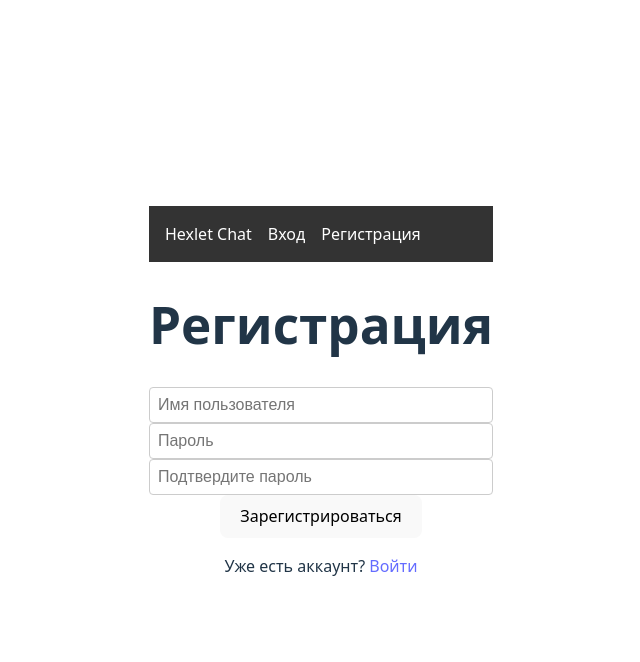
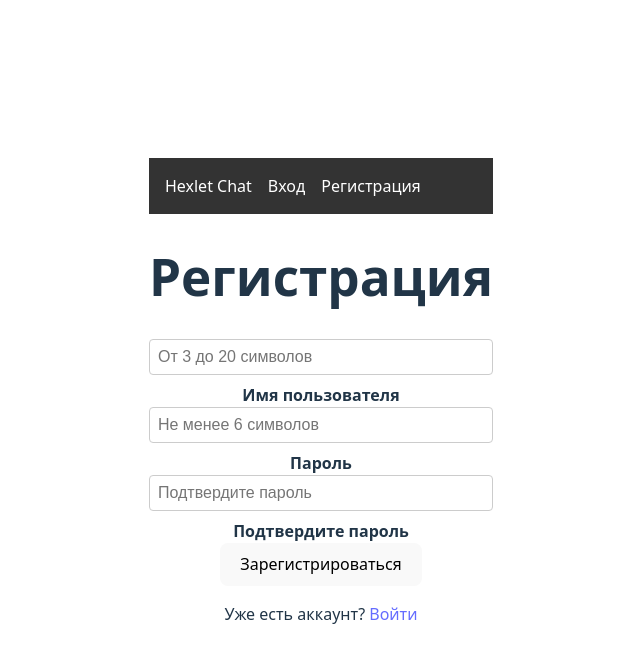
Before and after one commit to VladyBarvy/frontend-project-12, a React (Vite) app in the folder frontend/: page /signup in a window 1280 px wide. Shown: the top 662 px of the page, without its empty margins (319-959 px from the left). Built offline with nearby package versions, Linux system fonts and the light colour scheme.

Commit message:
100625 fix default channels 6

```diff
--- a/frontend/src/routes/RegisterPage.jsx
+++ b/frontend/src/routes/RegisterPage.jsx
@@ -57,23 +57,26 @@ function RegisterPage() {
         validationSchema={RegisterSchema}
         onSubmit={handleSubmit}
       >
-        {({ isSubmitting }) => (
+        {({ errors, touched, isSubmitting }) => (
           <Form className="register-form">
             <div className="form-group">
-              {/* <label htmlFor="username">{t('registration_page.name')}</label> */}
-              <Field type="text" name="username" placeholder={t('registration_page.name')} />
+
+              <Field id="username" type="text" name="username" placeholder={t('registration_page.symbol_3_20')} autoComplete="username" required />
+              <label htmlFor="username">{t('registration_page.name')}</label>
               <ErrorMessage name="username" component="div" className="error" />
             </div>
 
             <div className="form-group">
-              {/* <label htmlFor="password">{t('registration_page.password')}</label> */}
-              <Field type="password" name="password" placeholder={t('registration_page.password')} />
+
+              <Field id="password" type="password" name="password" placeholder={t('registration_page.symbol_six')} autoComplete="new-password" required />
+               <label htmlFor="password">{t('registration_page.password')}</label>
               <ErrorMessage name="password" component="div" className="error" />
             </div>
 
             <div className="form-group">
-              {/* <label htmlFor="confirmPassword">{t('registration_page.verif_password')}</label> */}
-              <Field type="password" name="confirmPassword" placeholder={t('registration_page.verif_password')} />
+
+              <Field id="confirmPassword" type="password" name="confirmPassword" placeholder={t('registration_page.verif_password')} autoComplete="new-password" required />
+              <label htmlFor="confirmPassword">{t('registration_page.verif_password')}</label>
               <ErrorMessage name="confirmPassword" component="div" className="error" />
             </div>
 
```
